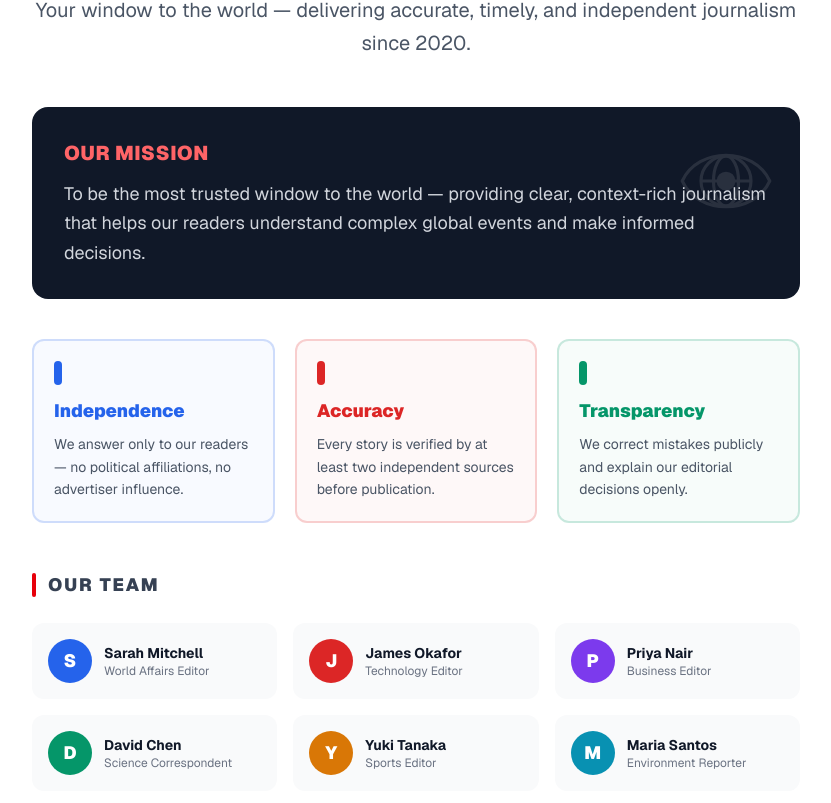
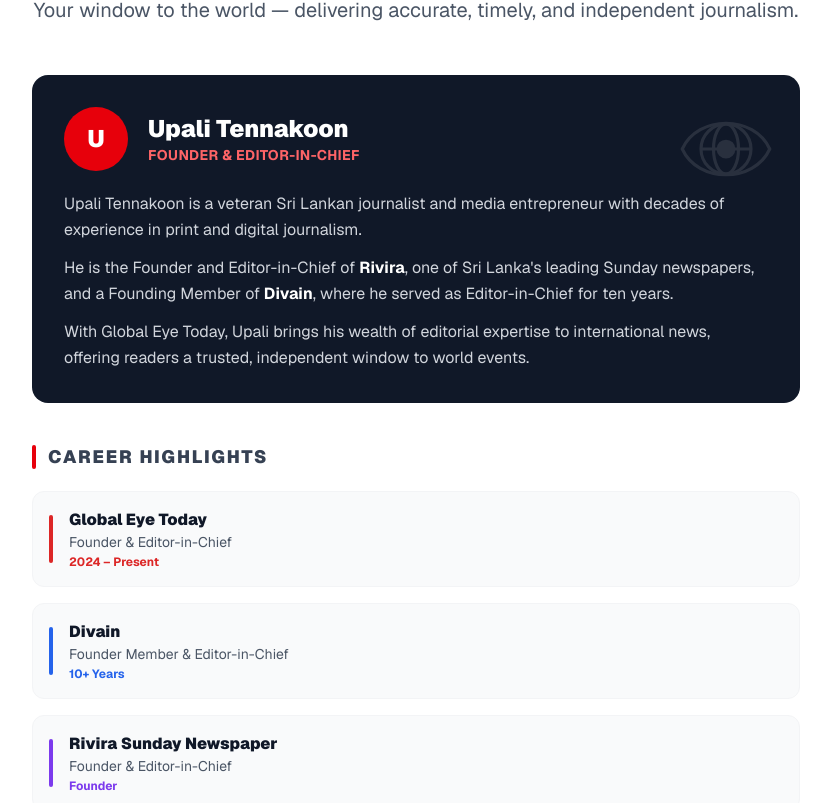
Before and after one commit to upali52/global-eye-today, a Next.js app: page /about in a window 1280 px wide. Shown: the part 277-1080 px from the top of the page, without its empty margins (224-1055 px from the left). Built offline with nearby package versions, Linux system fonts and the light colour scheme.

Commit message:
Update About page with Upali Tennakoon real founder profile and career history

```diff
--- a/app/about/page.tsx
+++ b/app/about/page.tsx
@@ -4,27 +4,19 @@
 
 export const metadata = { title: "About Us" }
 
-const team = [
-  { name: "Sarah Mitchell", role: "World Affairs Editor", initial: "S" },
-  { name: "James Okafor", role: "Technology Editor", initial: "J" },
-  { name: "Priya Nair", role: "Business Editor", initial: "P" },
-  { name: "David Chen", role: "Science Correspondent", initial: "D" },
-  { name: "Yuki Tanaka", role: "Sports Editor", initial: "Y" },
-  { name: "Maria Santos", role: "Environment Reporter", initial: "M" },
-]
-
 export default function AboutPage() {
   return (
     <div className="max-w-3xl mx-auto">
+
       {/* Hero */}
       <div className="text-center mb-12">
         <Image src="/logo.svg" alt="Global Eye Today" width={280} height={64} className="mx-auto mb-6 h-14 w-auto" />
         <p className="text-xl text-gray-600 leading-relaxed">
-          Your window to the world — delivering accurate, timely, and independent journalism since 2020.
+          Your window to the world — delivering accurate, timely, and independent journalism.
         </p>
       </div>
 
-      {/* Mission */}
+      {/* Founder profile */}
       <div className="bg-gray-900 text-white rounded-2xl p-8 mb-10 relative overflow-hidden">
         <div className="absolute right-6 top-6 opacity-10">
           <svg width="100" height="100" viewBox="0 0 64 64" fill="none" stroke="white" strokeWidth="2">
@@ -35,18 +27,59 @@
             <circle cx="32" cy="32" r="5" fill="white"/>
           </svg>
         </div>
-        <h2 className="text-xl font-black uppercase tracking-wide text-red-400 mb-3">Our Mission</h2>
-        <p className="text-gray-300 leading-relaxed text-lg">
-          To be the most trusted window to the world — providing clear, context-rich journalism
-          that helps our readers understand complex global events and make informed decisions.
+        <div className="flex items-center gap-5 mb-5">
+          <div className="w-16 h-16 rounded-full bg-red-600 flex items-center justify-center text-2xl font-black text-white flex-shrink-0">
+            U
+          </div>
+          <div>
+            <h2 className="text-2xl font-black text-white">Upali Tennakoon</h2>
+            <p className="text-red-400 font-bold text-sm uppercase tracking-wide">Founder &amp; Editor-in-Chief</p>
+          </div>
+        </div>
+        <p className="text-gray-300 leading-relaxed text-base mb-3">
+          Upali Tennakoon is a veteran Sri Lankan journalist and media entrepreneur with decades of experience
+          in print and digital journalism.
+        </p>
+        <p className="text-gray-300 leading-relaxed text-base mb-3">
+          He is the Founder and Editor-in-Chief of <span className="text-white font-bold">Rivira</span>, one of
+          Sri Lanka&apos;s leading Sunday newspapers, and a Founding Member of
+          <span className="text-white font-bold"> Divain</span>, where he served as Editor-in-Chief for ten years.
+        </p>
+        <p className="text-gray-300 leading-relaxed text-base">
+          With Global Eye Today, Upali brings his wealth of editorial expertise to international news,
+          offering readers a trusted, independent window to world events.
         </p>
       </div>
 
-      {/* Values */}
+      {/* Career highlights */}
+      <div className="mb-10">
+        <div className="flex items-center gap-3 mb-5">
+          <span className="w-1 h-6 rounded bg-red-600 block" />
+          <h2 className="text-lg font-black uppercase tracking-widest text-gray-700">Career Highlights</h2>
+        </div>
+        <div className="space-y-4">
+          {[
+            { year: "2024 – Present", role: "Founder & Editor-in-Chief", org: "Global Eye Today", color: "#dc2626" },
+            { year: "10+ Years", role: "Founder Member & Editor-in-Chief", org: "Divain", color: "#2563eb" },
+            { year: "Founder", role: "Founder & Editor-in-Chief", org: "Rivira Sunday Newspaper", color: "#7c3aed" },
+          ].map((item) => (
+            <div key={item.org} className="flex items-center gap-4 p-4 rounded-xl bg-gray-50 border border-gray-100">
+              <div className="w-1 h-12 rounded flex-shrink-0" style={{ backgroundColor: item.color }} />
+              <div>
+                <p className="font-black text-gray-900">{item.org}</p>
+                <p className="text-sm text-gray-600">{item.role}</p>
+                <p className="text-xs font-bold mt-0.5" style={{ color: item.color }}>{item.year}</p>
+              </div>
+            </div>
+          ))}
+        </div>
+      </div>
+
+      {/* Mission */}
       <div className="grid sm:grid-cols-3 gap-5 mb-12">
         {[
           { title: "Independence", desc: "We answer only to our readers — no political affiliations, no advertiser influence.", color: "#2563eb" },
-          { title: "Accuracy", desc: "Every story is verified by at least two independent sources before publication.", color: "#dc2626" },
+          { title: "Accuracy", desc: "Every story is verified by trusted sources before publication.", color: "#dc2626" },
           { title: "Transparency", desc: "We correct mistakes publicly and explain our editorial decisions openly.", color: "#059669" },
         ].map((v) => (
           <div key={v.title} className="p-5 rounded-xl border-2" style={{ borderColor: v.color + "33", backgroundColor: v.color + "08" }}>
@@ -55,34 +88,6 @@
             <p className="text-sm text-gray-600 leading-relaxed">{v.desc}</p>
           </div>
         ))}
-      </div>
-
-      {/* Team */}
-      <div className="mb-12">
-        <div className="flex items-center gap-3 mb-6">
-          <span className="w-1 h-6 rounded bg-red-600 block" />
-          <h2 className="text-lg font-black uppercase tracking-widest text-gray-700">Our Team</h2>
-        </div>
-        <div className="grid sm:grid-cols-2 md:grid-cols-3 gap-4">
-          {team.map((member, i) => {
-            const colors = ["#2563eb", "#dc2626", "#7c3aed", "#059669", "#d97706", "#0891b2"]
-            const color = colors[i % colors.length]
-            return (
-              <div key={member.name} className="flex items-center gap-3 p-4 rounded-xl bg-gray-50">
-                <div
-                  className="w-11 h-11 rounded-full flex items-center justify-center font-black text-white text-lg flex-shrink-0"
-                  style={{ backgroundColor: color }}
-                >
-                  {member.initial}
-                </div>
-                <div>
-                  <p className="font-bold text-sm text-gray-900">{member.name}</p>
-                  <p className="text-xs text-gray-500">{member.role}</p>
-                </div>
-              </div>
-            )
-          })}
-        </div>
       </div>
 
       {/* Coverage areas */}
@@ -108,17 +113,18 @@
         </div>
       </div>
 
-      {/* Contact CTA */}
+      {/* Contact */}
       <div className="text-center bg-red-50 border border-red-100 rounded-2xl p-8">
         <h3 className="text-xl font-black mb-2">Get in Touch</h3>
-        <p className="text-gray-600 mb-4 text-sm">Tips, feedback, or press inquiries — we want to hear from you.</p>
+        <p className="text-gray-600 mb-4 text-sm">News tips, feedback, or press inquiries — we want to hear from you.</p>
         <a
-          href="mailto:contact@globaleyetoday.com"
+          href="mailto:editor@globleeyetoday.com"
           className="inline-block bg-red-600 text-white font-bold px-6 py-2.5 rounded-full hover:bg-red-700 transition-colors text-sm"
         >
-          contact@globaleyetoday.com
+          editor@globleeyetoday.com
         </a>
       </div>
+
     </div>
   )
 }
```
